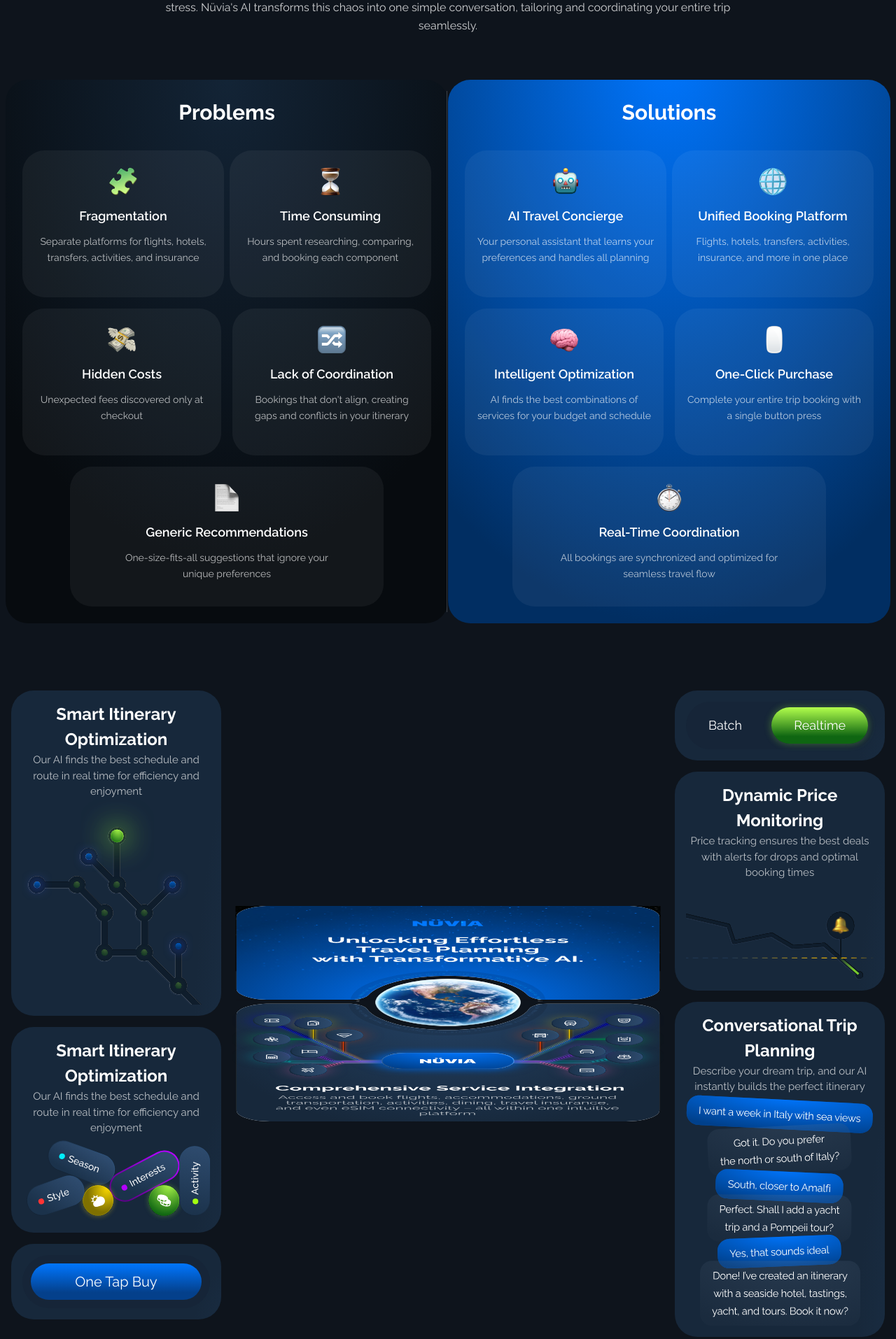
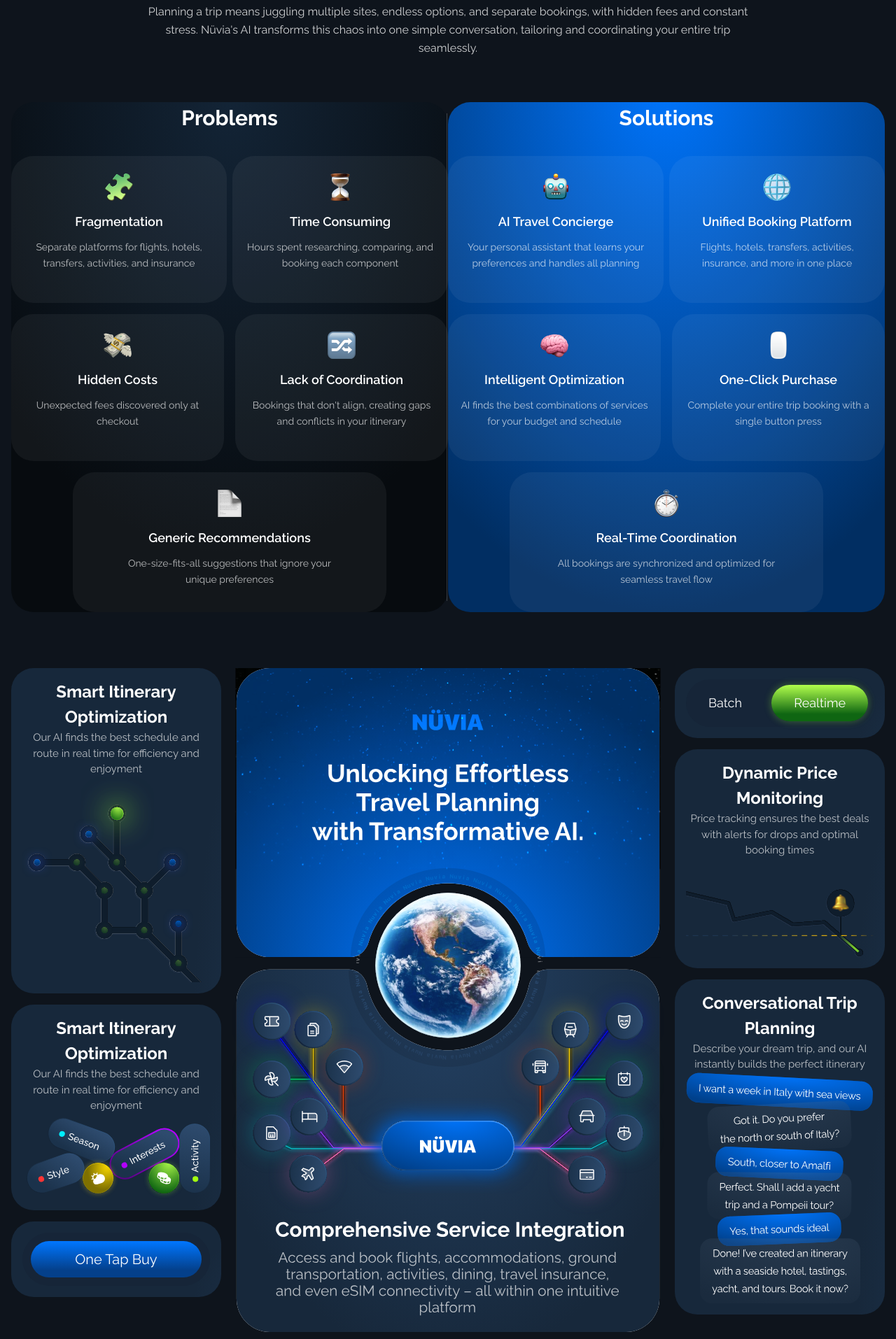
Before and after one commit to elghanbibadr/nuvia, a Next.js app: page / in a window 1280 px wide. Shown: the part 2546-4460 px from the top of the page at 70% size. Built offline with nearby package versions, Linux system fonts and the light colour scheme.

Commit message:
fix waitlist page

```diff
--- a/app/componenets/EffortlessTravel.jsx
+++ b/app/componenets/EffortlessTravel.jsx
@@ -6,10 +6,11 @@
 import Card from './Card'
 import DynamicPriceMonitoring from './DynamicPriceMonitoring'
 import ConversationalTipCard from './ConversationalTipCard'
+import intersactionmobile from "@/public/intersactionmobile.svg"
 
 const EffortlessTravel = () => {
   return (
-   <div className='w-full px-4 py-8'>
+   <div className='w-full my-20 '>
      <div className=' mx-auto grid grid-cols-1 lg:grid-cols-12 gap-4'>
 
        {/* LEFT COLUMN - Takes 3 columns */}
@@ -27,11 +28,23 @@
 
        {/* CENTER COLUMN - Takes 6 columns */}
      <div className='lg:col-span-6 flex items-stretch justify-center'>
-         <img
-           src="/intersaction.svg"
-           alt='NUVIA Integration Diagram'
-           className='w-full h-full object-contain'
-         />
+  {/* Mobile version */}
+  <Image
+    src="/intersactionmobile.svg"
+    alt='NUVIA Integration Diagram'
+    width={416}
+    height={641}
+    className='w-full h-auto object-contain md:hidden'
+  />
+
+  {/* Desktop version */}
+  <Image
+    src="/intersaction.svg"
+    alt='NUVIA Integration Diagram'
+    width={416}
+    height={641}
+    className='hidden md:block w-full h-full object-fill'
+  />
        </div>
 
        {/* RIGHT COLUMN - Takes 3 columns */}
--- a/app/componenets/ProblemsAndSolutions.jsx
+++ b/app/componenets/ProblemsAndSolutions.jsx
@@ -117,7 +117,7 @@
 // Updated Section component with fixed card heights
 const Section = ({ title, data, variant, gradientStyle }) => (
   <div
-    className='p-2 md:p-6 rounded-[32px]'
+    className=' rounded-[32px]'
     style={{ background: gradientStyle }}
   >
     <h3 className="text-3xl font-bold text-white mb-8 text-center !font-raleway">
@@ -209,8 +209,8 @@
 
 const ProblemsAndSolutions = () => {
   return (
-    <section className="min-h-screen py-16 px-2">
-      <div className="max-w-7xl mx-auto">
+    <section className="my-20">
+      <div className="">
 
         {/* Header */}
         <motion.div
--- a/app/componenets/Roadmap.jsx
+++ b/app/componenets/Roadmap.jsx
@@ -7,7 +7,7 @@
 
 const Roadmap = () => {
   return (
-    <div className=' p-4'>
+    <div className='my-20 '>
    <Image height={400} width={400} src={roadmapMobile}  className="md:hidden" alt='' />
    <Image height={900} width={900} src={roadmapDesktop}  className="hidden w-full md:block" alt='' />
 
--- a/app/componenets/TravelFeaturesSection.jsx
+++ b/app/componenets/TravelFeaturesSection.jsx
@@ -56,7 +56,7 @@
 
 const TravelFeaturesSection = () => {
   return (
-    <div className='w-full p-4'>
+    <div className='w-full my-20 '>
       {/* Header Section */}
       <div className="text-center mb-16">
         <h2 className="mb-4">
--- a/app/componenets/WaitlistSection.jsx
+++ b/app/componenets/WaitlistSection.jsx
@@ -1,29 +1,36 @@
 import React from 'react';
 import Card from './Card';
 import Link from 'next/link';
-
+import earth from "@/public/earthicon.png"
+import perfectperso from "@/public/perfectperso.png"
+import support from "@/public/support.png"
+import coordination from "@/public/coordination.png"
+import timing from "@/public/timing.png"
+import savemoney from "@/public/savemoney.png"
+import eliminatestress from "@/public/eliminatestress.png"
+import Image from 'next/image';
 const waitlistFeatures = [
   {
     id: 1,
-    icon: "🌐",
+    icon:earth,
     title: "Early Access",
     description: "Be among the very first to experience Nüvia's revolutionary AI travel planning platform"
   },
   {
     id: 2,
-    icon: "🎯",
+    icon: perfectperso,
     title: "Exclusive Discounts",
     description: "Receive special pricing and offers available only to whitelist members"
   },
   {
     id: 3,
-    icon: "📞",
+    icon: support,
     title: "Testing Opportunities",
     description: "Help shape the future of AI travel technology by providing feedback on new features"
   },
   {
     id: 4,
-    icon: "🔄",
+    icon: coordination,
     title: "Priority Support",
     description: "Get direct access to our dedicated support team for any questions or assistance"
   }
@@ -31,10 +38,10 @@
 
 const WaitlistSection = () => {
   return (
-    <div className=' py-16 px-8'>
+    <div className='my-20 '>
 
       {/* Header Section */}
-      <div className="text-center mb-16 max-w-4xl mx-auto">
+      <div className="text-center mb-16 mx-auto">
         <h2 className=" mb-6">
           Experience the Future of Travel Planning. Secure Your Spot.
         </h2>
@@ -50,13 +57,13 @@
       </div>
 
       {/* Features Grid */}
-      <div className="grid grid-cols-1 md:grid-cols-2 lg:grid-cols-4 gap-6 mb-12 max-w-7xl mx-auto">
+      <div className="grid grid-cols-1 md:grid-cols-2 lg:grid-cols-4 gap-4 mb-12 ">
         {waitlistFeatures.map((feature) => (
                <Card
             key={feature.id}
             className="rounded-[32px] bg-[#18232D]  flex flex-col"
           >
-            <span className="text-2xl mx-auto">{feature.icon}</span>
+              <Image className='mx-auto mb-4' src={feature.icon} alt={feature.title} width={30} height={30} />
 
 
             <h4 className='text-white !font-raleway text-lg font-semibold mb-3 flex-shrink-0'>{feature.title}</h4>
--- a/app/page.js
+++ b/app/page.js
@@ -13,12 +13,14 @@
   return (
   <>
    <Hero/>
+   <div className='p-3 md:p-4 max-w-[1300px] mx-auto'>
      <ProblemsAndSolutions/>
      <EffortlessTravel/>
      <TravelFeaturesSection/>
      <Roadmap/>
      <WaitlistSection/>
      <Footer/>
+   </div>
   </>
   )
 }
--- a/app/waitlist/page.jsx
+++ b/app/waitlist/page.jsx
@@ -3,6 +3,7 @@
 import Link from 'next/link';
 import Image from 'next/image';
 import avatars from "@/public/avatars.svg";
+import success from "@/public/success.png"
 
 const WaitlistPage = () => {
   const [formData, setFormData] = useState({
@@ -107,7 +108,9 @@
 
   const renderSuccessMessage = () => (
     <div className="text-center py-8">
-      <span className="block font-bold text-[90px] mb-4">🎉</span>
+      <span className=" mb-4">
+        <Image className='mx-auto mb-10' src={success} width={70} height={70} alt='success icon' />
+      </span>
       <h3 className="text-white mb-10">You’re officially on the list!</h3>
      <p className='text-white/60 text-sm mb-6'>
       Thanks for joining the NÜVIA waitlist — your gateway to effortless, AI-powered travel is now reserved.
@@ -176,24 +179,25 @@
               <span className="text-white/60 text-xs">2k+ explorers already joined</span>
             </div>
 
+            <div className='flex items-center gap-4'>
               <button
                 type="submit"
                 disabled={isSubmitting}
-              className="w-full px-8 py-3 bg-white text-black rounded-full font-medium text-base hover:bg-gray-100 transition-colors shadow-lg disabled:opacity-50 disabled:cursor-not-allowed"
+                className="w-[50%] cursor-pointer  py-3 bg-white text-black rounded-full font-medium text-base hover:bg-gray-100 transition-colors shadow-lg disabled:opacity-50 disabled:cursor-not-allowed"
               >
                 {isSubmitting ? 'Joining...' : 'Join Now'}
               </button>
-
-            <p className="text-white/80 text-xs text-center">
+              <p className="text-white/40 text-nowrap text-[10px]">
                 By clicking Join Now, you accept our{' '}
-              <Link href="/terms" className="text-blue-400 hover:text-blue-300 transition-colors">
+                <Link href="/terms" className="text-white hover:text-blue-300 transition-colors">
                   Terms
                 </Link>
                 {' '}and{' '}
-              <Link href="/privacy" className="text-blue-400 hover:text-blue-300 transition-colors">
+                <Link href="/privacy" className="text-white hover:text-blue-300 transition-colors">
                   Privacy Policy
                 </Link>
               </p>
+            </div>
           </form>
         )}
       </div>
```
Also changed, not shown: public/intersactionmobile.svg (added), public/success.png (added). Lines whose indentation alone changed are shown as unchanged.
